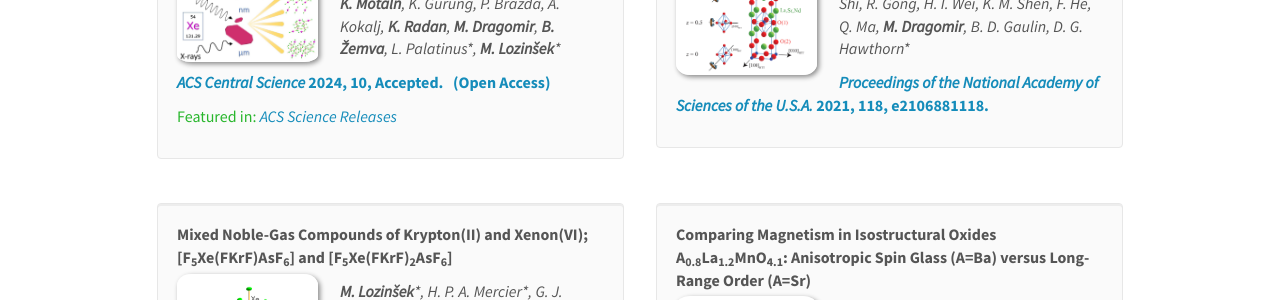
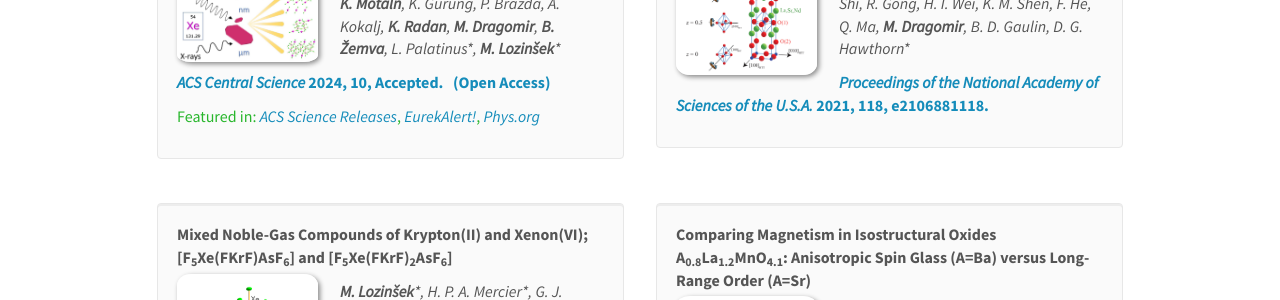
Before and after one commit to eccl-jsi/eccl-jsi.github.io, a Jekyll site: the page built from _pages/publications.md, in a window 1280 px wide and 900 px high. Shown: the part 383-683 px from the top of the window. Built offline with Jekyll 4.4.1, drawn with Linux system fonts in a browser that asks for light colours; nearby versions of some CDN libraries; some of the changed text lies outside the part shown.

Commit message:
Update publist.yml

```diff
--- a/_data/publist.yml
+++ b/_data/publist.yml
@@ -7,7 +7,7 @@
   link:
     display: "<i>ACS Central Science</i> 2024, 10, Accepted. &nbsp;&nbsp;(Open Access)"
     url: "https://doi.org/10.1021/acscentsci.4c00815"
-  news1: "Featured in: <a href=\"https://www.acs.org/pressroom/presspacs/2024/august/exploring-the-structures-of-xenon-containing-crystallites.html\"><i>ACS Science Releases</i></a>"
+  news1: "Featured in: <a href=\"https://www.acs.org/pressroom/presspacs/2024/august/exploring-the-structures-of-xenon-containing-crystallites.html\"><i>ACS Science Releases</i></a>, <a href=\"https://www.eurekalert.org/news-releases/1054090\"><i>EurekAlert!</i></a>, <a href=\"https://phys.org/news/2024-08-exploring-xenon-crystallites.html\"><i>Phys.org</i></a>"
   title: "Reactive Noble-Gas Compounds Explored by 3D Electron Diffraction: XeF<sub>2</sub>–MnF<sub>4</sub> Adducts and a Facile Sample Handling Procedure"
 -
   authors: "<b>M. Virant</b>*, P. Štrbac, A. Krawczuk, V. Milašinović, P. Stanić, <b>M. Lozinšek</b>, K. Molčanov&#42;"
```
